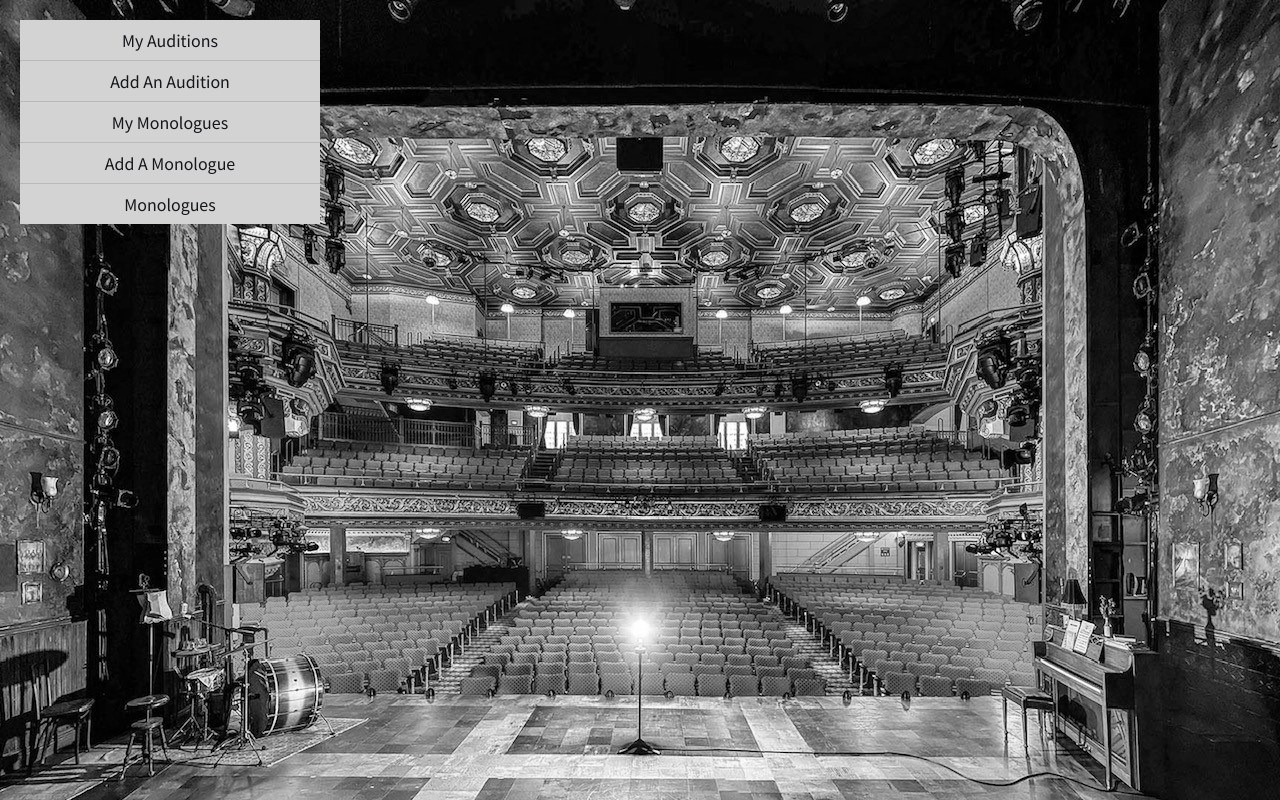
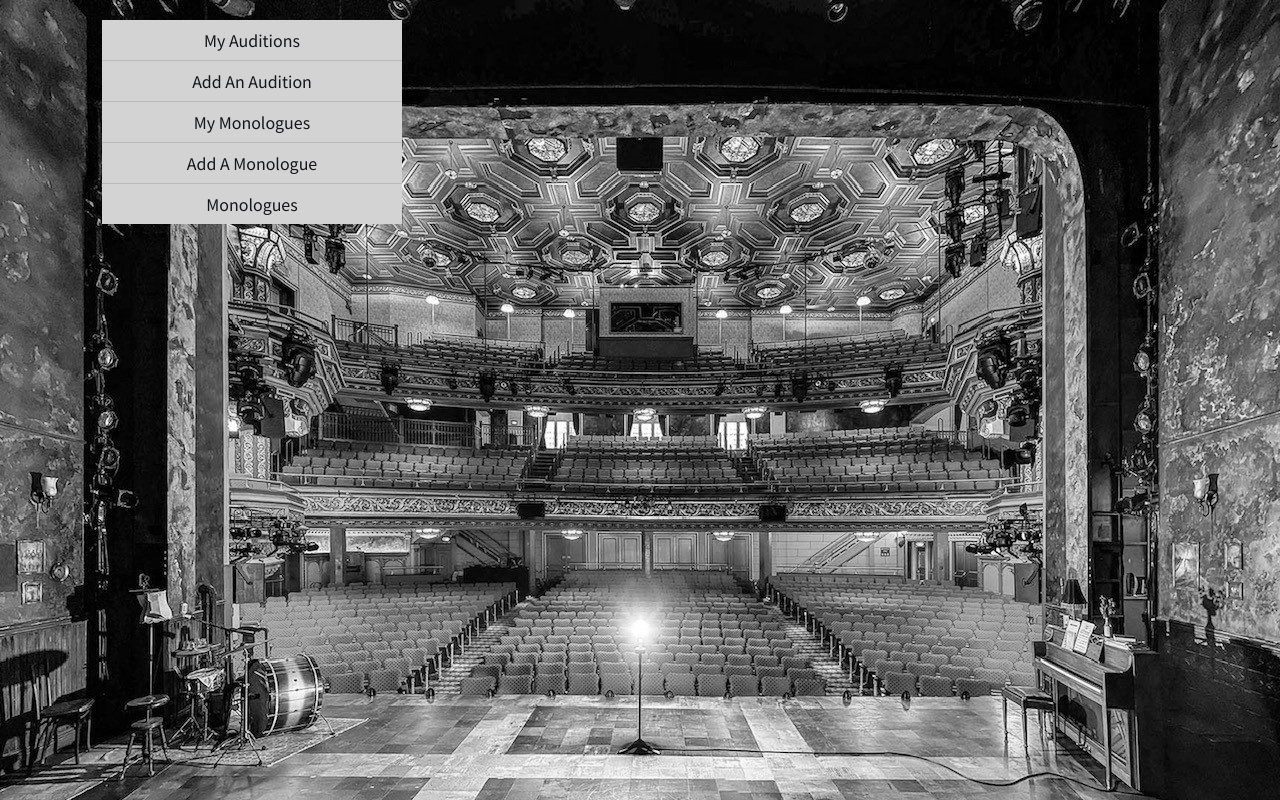
Before and after one commit to adriennepaquin/booked-it, a React (Create React App) app in the folder client/: page / in a window 1280 px wide. Built offline with nearby package versions, Linux system fonts and the light colour scheme.

Commit message:
end of day styling

```diff
--- a/client/src/components/Auditions.js
+++ b/client/src/components/Auditions.js
@@ -1,6 +1,7 @@
 import { useState, useEffect } from 'react'
 import DisplayAudition from './DisplayAudition'
 import Search from './Search'
+import Accordion from 'react-bootstrap/Accordion'
 
 function Auditions({ setAuditions, auditions, user, search, setSearch }) {
 
--- a/client/src/components/MainContent.js
+++ b/client/src/components/MainContent.js
@@ -19,8 +19,12 @@ import Col from 'react-bootstrap/Col'
 
 function MainContent({ user, monos, setMonos, myMonos, setMyMonos, auditions, setAuditions, locations, setLocations, castings, setCastings, search, setSearch, filteredAuditions }) {
     return (
-        <div>
+        <Container>
+            <Row>
+                <Col>
                     <SideBar />
+                </Col>
+                <Col>
                     <Switch>
                         <Route path="/welcome">
                             {!user ? <Redirect to="/"/> : <><Welcome user={user} auditions={auditions} monos={monos}setMonos={setMonos} setMyMonos={setMyMonos} setAuditions={setAuditions} locations={locations} setLocations={setLocations} setCastings={setCastings}/></> }
@@ -41,7 +45,9 @@ function MainContent({ user, monos, setMonos, myMonos, setMyMonos, auditions, se
                             {!user ? <Redirect to="/"/> : <><AddMonologueForm user={user} myMonos={myMonos} setMyMonos={setMyMonos}/></>}
                         </Route>
                     </Switch>
-        </div>
+                </Col>
+            </Row>
+        </Container>
     )
 }
 
--- a/client/src/components/Welcome.js
+++ b/client/src/components/Welcome.js
@@ -16,9 +16,14 @@ const WelStyle = styled.div`
 
     h2 {
         text-shadow: 3px 3px 3px #03989e;
+        font-size: 45px;
     }
     #welcome {
 
+    }
+
+    .accordions {
+        color: black;
     }
 
 `
@@ -96,12 +101,12 @@ function Welcome({ user, monos, setMonos, setMyMonos, auditions, setAuditions, l
                         <h2>Welcome to Your Stage,</h2>
                         <h2>{user.name}!</h2>
                         Recent Auditions:
-                        <Accordion defaultActiveKey="0" flush>
+                        <Accordion className="accordions" defaultActiveKey="0" flush>
                             {displayAudition1 ? <DisplayAudition audition={displayAudition1}/> : null}
                             {displayAudition2 ? <DisplayAudition audition={displayAudition2}/> : null}
                         </Accordion>
                         New Monologues:
-                        <Accordion defaultActiveKey="0" flush>
+                        <Accordion className="accordions" defaultActiveKey="0" flush>
                                 {displayMono1 ? <DisplayMonologue mono={displayMono1}/> : null}
                                 {displayMono2 ? <DisplayMonologue mono={displayMono2}/> : null}
                         </Accordion>
```
Lines whose indentation alone changed are shown as unchanged.
